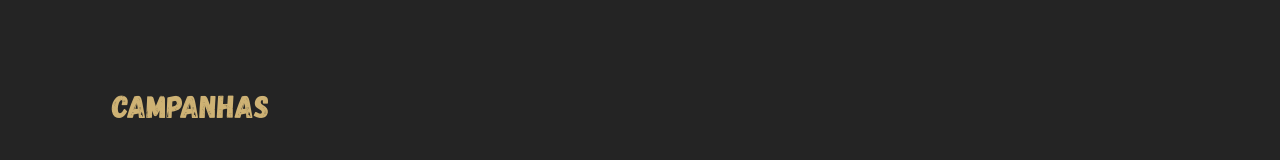
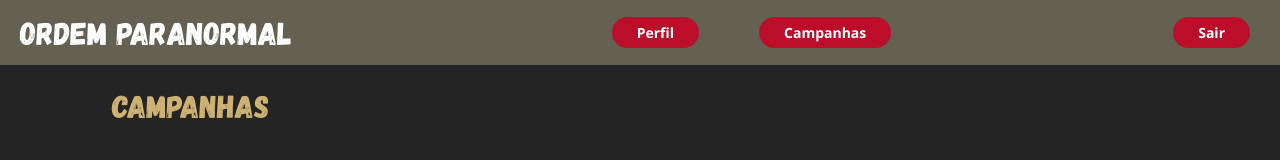
Before and after one commit to lucasolib/fichas_do_medo, a React (Vite) app: page /campanhas in a window 1280 px wide. Shown: the top 160 px of the page. Built offline with nearby package versions, Linux system fonts and the light colour scheme; no server answers.

Commit message:
Feat: adiciona barra de nav na página campanha

```diff
--- a/src/pages/campanhas.tsx
+++ b/src/pages/campanhas.tsx
@@ -2,6 +2,7 @@ import '../css/campanhas.css';
 import { useEffect, useState, useRef } from 'react';
 import { motion, PanInfo } from 'framer-motion';
 import { Link } from 'react-router-dom';
+import BarraNav from '../components/barraNav';
 
 function Campanhas () {
   interface Campanha {
@@ -69,6 +70,9 @@ function Campanhas () {
   return (
     <>
       <main>
+        <header>
+          <BarraNav />
+        </header>
         <h2 className='paginaCampanha'>Campanhas</h2>
         <motion.div
           className='carrosselCampanha' ref={carrossel}>
```
